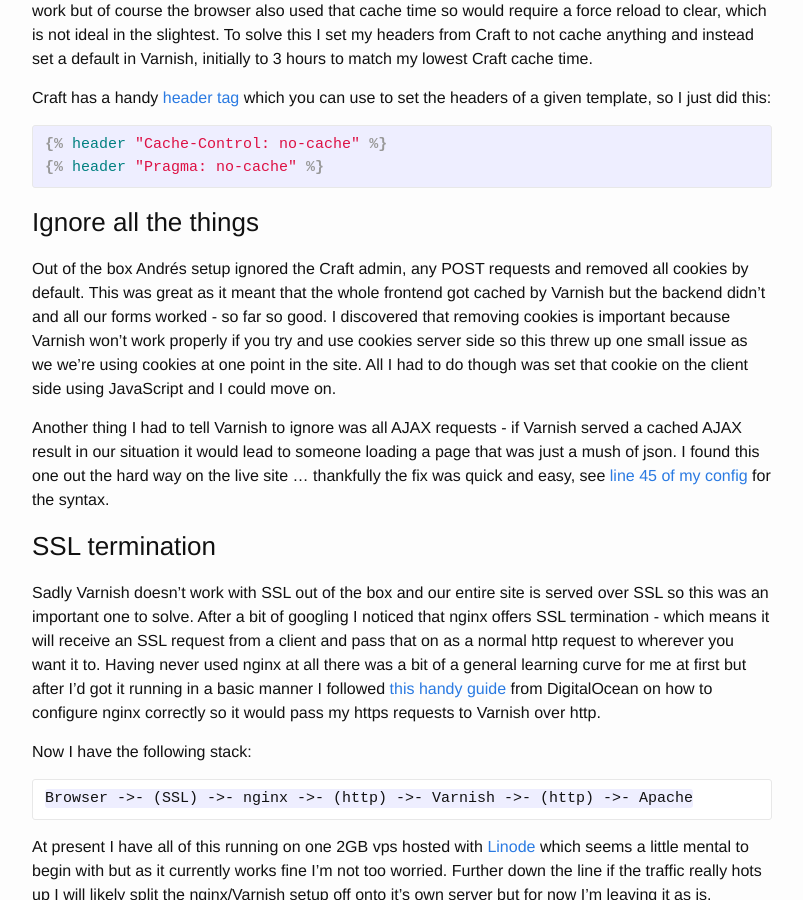
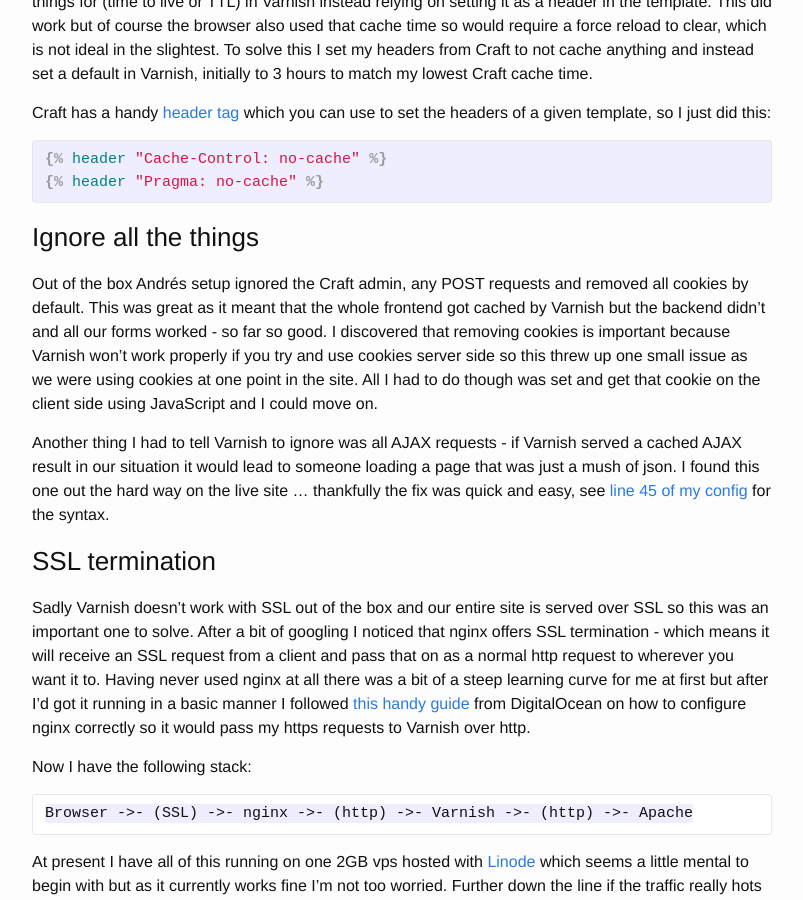
Before and after one commit to supercool/supercool.github.io, a Jekyll site: the page built from _posts/2015-06-05-making-craft-sing-with-varnish-and-nginx.markdown, in a window 1280 px wide and 900 px high, scrolled down 2946 px. Shown: the whole window, without its empty margins (238-1041 px from the left). Built offline with Jekyll 4.4.1, drawn with Linux system fonts in a browser that asks for light colours; some of the changed text lies outside the part shown.

Commit message:
Update 2015-06-05-making-craft-sing-with-varnish-and-nginx.markdown

```diff
--- a/_posts/2015-06-05-making-craft-sing-with-varnish-and-nginx.markdown
+++ b/_posts/2015-06-05-making-craft-sing-with-varnish-and-nginx.markdown
@@ -4,13 +4,17 @@ title:  "Making Craft sing with Varnish and nginx"
 date:   2015-06-05 15:30:00
 ---
 
-Recently we launched a [new website](https://cbso.co.uk) for the CBSO built on [Craft CMS](http://buildwithcraft.com), it was a pretty exciting project for us all and was a lot of fun to work on. It was also the first time we got to use our new Box Office system that I’d spent the better part of 3 months building as it needed to display events and integrate with the Spektrix ticketing system to let users purchase tickets.
+Recently we launched a [new website](https://cbso.co.uk) for the CBSO built on [Craft CMS](http://buildwithcraft.com), it was a pretty exciting project for us all and was a lot of fun to work on. It was also the first time we got to use our new Box Office system that I’d spent the better part of 3 months building as it needed to display events and integrate with the [Spektrix ticketing system](https://www.spektrix.com/) to let users purchase tickets.
 
-Whilst that went pretty much to plan one thing that didn’t go particularly well to begin with was the site speed. In this post I’m going to break down the highlights of what we did to take one of the the site’s key pages (the [upcoming concert season](https://cbso.co.uk/whats-on/season/2015-16)) from a whopping __7.92s__ initial load time to a much healthier __1.36__. To begin with I took a look at what was causing the huge load times and to no great surprise it was the server response time or, in geek language, the time to first byte (TTFB). That was a big chunk of the time - __6.32s__. So, getting that down was a clear priority.
+Whilst that went pretty much to plan one thing that didn’t go particularly well to begin with was the site speed. In this post I’m going to break down the highlights of what I did to take one of the the site’s key pages (the [upcoming concert season](https://cbso.co.uk/whats-on/season/2015-16)) from a whopping __7.92s__ initial load time to a much healthier __1.36__.
+
+To begin with I took a look at what was causing the huge load times and to no great surprise it was the server response time otherwise known as the time to first byte (TTFB). That was a big chunk of the time - __6.32s__ - so getting that down was a clear priority.
 
 
 ## First up; native caching in Craft.
 This was a no brainer - as soon as we got close to going live I started working on getting Craft to cache the pages natively using the [cache tag](http://buildwithcraft.com/docs/templating/cache). We do this on every site we build now but this time there were a few awkward caveats to watch out for.
+
+<!-- todo: ... we build now and there are plenty of interesting discussions and tutorials on the topic already, so I'll not go into the mechanics of this part here (with links) but this time ... -->
 
 ### AJAX
 A large chunk of the site was loading over AJAX, but using the same urls as the non-AJAX pages. This is nice because it allows us to do things like paginate quicker but still let people jump in half way through the paginated list. The issue I came up against was how to cache the main page and the AJAXed page separately, but still use the same code. In the end it was quite simple to solve, but if you're bored already then just [skip ahead](#how-long-should-we-cache).
@@ -100,6 +104,8 @@ After implementing native caching we had a new TTFB of __347ms__. A massive redu
 ## Next up; CDN & browser caching
 The next thing I did was to stick all our images and static assets on a CDN. Thankfully Amazon CloudFront makes this pretty easy to do for the static assets we host ourselves - I just followed their guide and it worked really quickly. For our client images we were storing them on Amazon S3 - which is a native feature of Craft. All I had to do there was tell Craft to output the new CDN url instead of the S3 one, which was also trivial.
 
+<!-- todo: picture example of cp here -->
+
 Finally I used a lot of the .htaccess rules from [this handy template](https://github.com/BarrelStrength/Craft-Master/blob/master/public/.htaccess) by the guys at Barrel Strength to get the browser to cache things properly so repeat views of our test page come in at around 900ms load time.
 
 This all helped with repeat views an awful lot, but obviously didn’t improve our TTFB at all.
@@ -121,12 +127,12 @@ Craft has a handy [header tag](http://buildwithcraft.com/docs/templating/header)
 {% endhighlight %}
 
 ### Ignore all the things
-Out of the box Andrés setup ignored the Craft admin, any POST requests and removed all cookies by default. This was great as it meant that the whole frontend got cached by Varnish but the backend didn’t and all our forms worked - so far so good. I discovered that removing cookies is important because Varnish won’t work properly if you try and use cookies server side so this threw up one small issue as we we’re using cookies at one point in the site. All I had to do though was set that cookie on the client side using JavaScript and I could move on.
+Out of the box Andrés setup ignored the Craft admin, any POST requests and removed all cookies by default. This was great as it meant that the whole frontend got cached by Varnish but the backend didn’t and all our forms worked - so far so good. I discovered that removing cookies is important because Varnish won’t work properly if you try and use cookies server side so this threw up one small issue as we were using cookies at one point in the site. All I had to do though was set and get that cookie on the client side using JavaScript and I could move on.
 
 Another thing I had to tell Varnish to ignore was all AJAX requests - if Varnish served a cached AJAX result in our situation it would lead to someone loading a page that was just a mush of json. I found this one out the hard way on the live site ... thankfully the fix was quick and easy, see [line 45 of my config](https://gist.github.com/joshangell/540eca3cb16590537f54#file-default-vcl-L45) for the syntax.
 
 ### SSL termination
-Sadly Varnish doesn’t work with SSL out of the box and our entire site is served over SSL so this was an important one to solve. After a bit of googling I noticed that nginx offers SSL termination - which means it will receive an SSL request from a client and pass that on as a normal http request to wherever you want it to. Having never used nginx at all there was a bit of a general learning curve for me at first but after I’d got it running in a basic manner I followed [this handy guide](https://www.digitalocean.com/community/tutorials/how-to-configure-varnish-cache-4-0-with-ssl-termination-on-ubuntu-14-04) from DigitalOcean on how to configure nginx correctly so it would pass my https requests to Varnish over http.
+Sadly Varnish doesn’t work with SSL out of the box and our entire site is served over SSL so this was an important one to solve. After a bit of googling I noticed that nginx offers SSL termination - which means it will receive an SSL request from a client and pass that on as a normal http request to wherever you want it to. Having never used nginx at all there was a bit of a steep learning curve for me at first but after I’d got it running in a basic manner I followed [this handy guide](https://www.digitalocean.com/community/tutorials/how-to-configure-varnish-cache-4-0-with-ssl-termination-on-ubuntu-14-04) from DigitalOcean on how to configure nginx correctly so it would pass my https requests to Varnish over http.
 
 Now I have the following stack:
 
```
